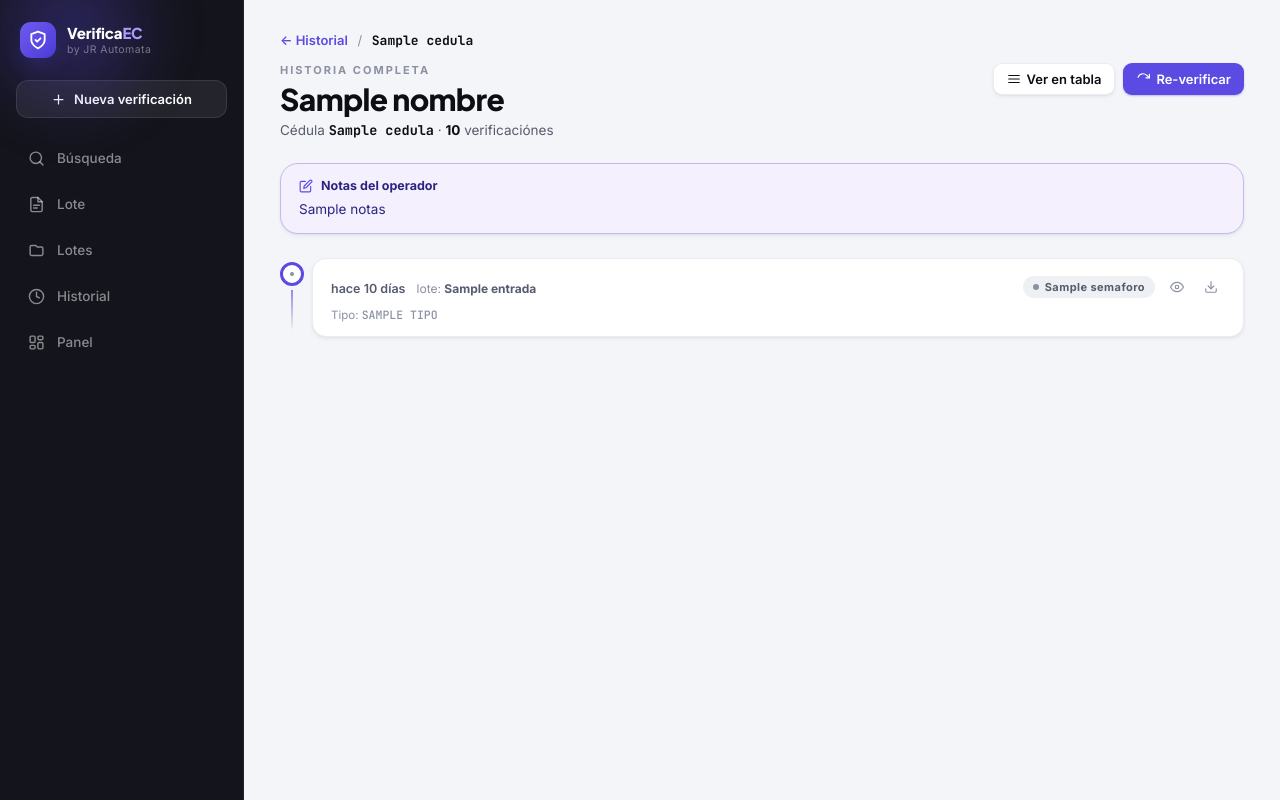
After one commit to JostinRendonL/jr-verifica-ec, a Python web app: template src/templates/timeline.html in a window 1280 px wide. The commit adds this page. Run offline with Jinja, Linux system fonts and the light colour scheme; the template is opened without the code that fills it: most values are stand-ins (such as "Sample title", 1, 10 or a date in 2020).

Commit message:
feat: email auto al terminar lote + vista timeline de cedula
1) Notificacion email cuando termina un lote:
   - processor._notificar_lote_terminado(): inspecciona job, cuenta
     semaforos, calcula duracion, envia HTML+text al user.email del
     operador que lo disparo. Best-effort, nunca rompe el job.
   - Template email_lote_terminado.html: header iris, grid de stats
     coloreado por semaforo, banner ambar si hay errores, dos CTAs
     (Ver lote / Descargar Excel), footer.
   - Reutiliza mailer.py existente (Resend/SMTP/console).
   - Link respeta APP_BASE_URL/PUBLIC_URL.
   - UX: tu mama sube un Excel a las 9am, recibe email a las 9:23am
     sin tener que refrescar.

2) Vista timeline de una cedula:
   - Nuevo endpoint GET /historial/persona/{cedula}.
   - Template timeline.html: pagina dedicada con TODA la historia de
     una persona. Linea vertical con dots coloreados por semaforo
     (apto verde, obs ambar, rech rojo, crit oscuro).
   - Cada nodo: fecha relativa + lote/individual + badge semaforo +
     acciones (ver detalle / PDF).
   - Si la cedula tiene notas: bloque violeta arriba.
   - Header con nombre + cedula + boton 'Re-verificar' y 'Ver en tabla'.
   - La cedula en historial.html ahora es un link a su timeline.

Tests: 101/101. Sin regresion.

Co-Authored-By: Claude Sonnet 4.6 <noreply@anthropic.com>

```diff
--- a/src/templates/historial.html
+++ b/src/templates/historial.html
@@ -271,7 +271,9 @@
               {% endif %}
             </td>
             {# Cédula #}
-            <td style="padding:13px 14px;font-family:var(--font-m);font-size:13px;font-weight:700;color:var(--text);white-space:nowrap;">{{ e.cedula }}</td>
+            <td style="padding:13px 14px;font-family:var(--font-m);font-size:13px;font-weight:700;color:var(--text);white-space:nowrap;">
+              <a href="/historial/persona/{{ e.cedula }}" style="color:var(--text);text-decoration:none;" title="Ver toda la historia de esta persona">{{ e.cedula }}</a>
+            </td>
             {# Nombre #}
             <td style="padding:13px 14px;font-size:13.5px;max-width:200px;">
               <div style="display:flex;align-items:center;gap:5px;" id="nom-row-{{ e.cedula }}">
--- /dev/null
+++ b/src/templates/timeline.html
@@ -0,0 +1,148 @@
+{% extends "base.html" %}
+{% block title %}{{ nombre }} · Historia · JR Verifica EC{% endblock %}
+
+{% block content %}
+<style>
+.tl-track { position: relative; padding-left: 32px; margin-top: 24px; }
+.tl-track::before {
+  content: ''; position: absolute; left: 11px; top: 8px; bottom: 8px;
+  width: 2px; background: linear-gradient(180deg, var(--primary), var(--line)); border-radius: 2px;
+}
+.tl-node { position: relative; margin-bottom: 22px; }
+.tl-dot {
+  position: absolute; left: -32px; top: 4px;
+  width: 24px; height: 24px; border-radius: 50%;
+  background: var(--surface); border: 3px solid var(--primary);
+  display: flex; align-items: center; justify-content: center;
+  box-shadow: 0 0 0 4px var(--canvas);
+}
+.tl-dot.apto  { border-color: var(--apto); }
+.tl-dot.obs   { border-color: var(--obs); }
+.tl-dot.rech  { border-color: var(--rech); }
+.tl-dot.crit  { border-color: var(--crit); }
+.tl-card {
+  background: var(--surface); border: 1px solid var(--line); border-radius: 14px;
+  padding: 14px 18px; box-shadow: var(--sh-sm);
+  transition: box-shadow .15s, transform .15s;
+}
+.tl-card:hover { box-shadow: var(--sh-md); transform: translateX(2px); }
+.tl-head { display: flex; align-items: center; justify-content: space-between; gap: 12px; flex-wrap: wrap; margin-bottom: 6px; }
+.tl-date { font-size: 12.5px; color: var(--text2); font-weight: 600; }
+.tl-meta { font-size: 12px; color: var(--text3); }
+.tl-actions { display: flex; gap: 6px; }
+.tl-act-btn {
+  width: 28px; height: 28px; border-radius: 8px; border: none; cursor: pointer;
+  background: transparent; color: var(--text3);
+  display: flex; align-items: center; justify-content: center; text-decoration: none;
+  transition: all .15s;
+}
+.tl-act-btn:hover { background: var(--line2); color: var(--text); }
+</style>
+
+<div class="vr-page">
+  <div style="margin-bottom:14px;font-size:13px;color:var(--text2);">
+    <a href="/historial" style="color:var(--primary);font-weight:600;">← Historial</a>
+    <span style="color:var(--text3);margin:0 6px;">/</span>
+    <span style="color:var(--text);font-weight:600;font-family:var(--font-m);">{{ cedula }}</span>
+  </div>
+
+  <div class="vr-ph">
+    <div>
+      <div class="vr-eyebrow">Historia completa</div>
+      <h1 class="vr-title">{{ nombre }}</h1>
+      <p class="vr-sub">
+        Cédula <strong style="color:var(--text);font-family:var(--font-m);">{{ cedula }}</strong>
+        · <strong style="color:var(--text);">{{ total }}</strong> verificación{{ 'es' if total != 1 else '' }}
+      </p>
+    </div>
+    <div style="display:flex;gap:8px;flex-wrap:wrap;">
+      <a href="/historial?cedula={{ cedula }}" class="vr-btn vr-btn-sec vr-btn-sm">
+        <svg width="14" height="14" viewBox="0 0 24 24" fill="none" stroke="currentColor" stroke-width="2" stroke-linecap="round" stroke-linejoin="round"><line x1="3" y1="6" x2="21" y2="6"/><line x1="3" y1="12" x2="21" y2="12"/><line x1="3" y1="18" x2="21" y2="18"/></svg>
+        Ver en tabla
+      </a>
+      <a href="/?cedula={{ cedula }}" class="vr-btn vr-btn-pri vr-btn-sm">
+        <svg width="14" height="14" viewBox="0 0 24 24" fill="none" stroke="currentColor" stroke-width="2" stroke-linecap="round" stroke-linejoin="round"><polyline points="23 4 23 10 17 10"/><path d="M3.51 9a9 9 0 0 1 14.85-3.36L23 10"/></svg>
+        Re-verificar
+      </a>
+    </div>
+  </div>
+
+  {% if notas %}
+  <div class="vr-card" style="padding:14px 18px;margin-bottom:18px;background:#F4F0FE;border-color:#C5B8F2;">
+    <div style="display:flex;align-items:center;gap:8px;margin-bottom:6px;">
+      <svg width="14" height="14" viewBox="0 0 24 24" fill="none" stroke="#5B4BE3" stroke-width="2" stroke-linecap="round" stroke-linejoin="round"><path d="M11 4H4a2 2 0 0 0-2 2v14a2 2 0 0 0 2 2h14a2 2 0 0 0 2-2v-7"/><path d="M18.5 2.5a2.121 2.121 0 0 1 3 3L12 15l-4 1 1-4 9.5-9.5z"/></svg>
+      <span style="font-weight:700;font-size:12.5px;color:#2C2480;">Notas del operador</span>
+    </div>
+    <div style="font-size:13.5px;color:#2C2480;white-space:pre-wrap;line-height:1.5;">{{ notas }}</div>
+  </div>
+  {% endif %}
+
+  <div class="tl-track">
+    {% for e in entradas %}
+    {% set sem = e.semaforo or '' %}
+    {% set cls = 'sin' %}
+    {% if 'APTO' in sem %}{% set cls = 'apto' %}
+    {% elif 'OBSERVACIÓN' in sem %}{% set cls = 'obs' %}
+    {% elif 'CRÍTICO' in sem %}{% set cls = 'crit' %}
+    {% elif 'RECHAZAR' in sem %}{% set cls = 'rech' %}
+    {% endif %}
+    {% set sg = e.edad_seg %}
+    <div class="tl-node">
+      <div class="tl-dot {{ cls }}">
+        {% if cls == 'apto' %}
+          <svg width="10" height="10" viewBox="0 0 24 24" fill="none" stroke="var(--apto)" stroke-width="3.5" stroke-linecap="round" stroke-linejoin="round"><polyline points="20 6 9 17 4 12"/></svg>
+        {% elif cls == 'obs' %}
+          <svg width="10" height="10" viewBox="0 0 24 24" fill="none" stroke="var(--obs)" stroke-width="3.5"><circle cx="12" cy="12" r="1"/></svg>
+        {% elif cls == 'rech' or cls == 'crit' %}
+          <svg width="10" height="10" viewBox="0 0 24 24" fill="none" stroke="var(--rech)" stroke-width="3.5" stroke-linecap="round"><line x1="18" y1="6" x2="6" y2="18"/><line x1="6" y1="6" x2="18" y2="18"/></svg>
+        {% else %}
+          <svg width="8" height="8" viewBox="0 0 24 24" fill="var(--text3)"><circle cx="12" cy="12" r="6"/></svg>
+        {% endif %}
+      </div>
+      <div class="tl-card">
+        <div class="tl-head">
+          <div>
+            <span class="tl-date">
+              {% if sg < 60 %}hace {{ sg }}s
+              {% elif sg < 3600 %}hace {{ (sg // 60) }} min
+              {% elif sg < 86400 %}hace {{ (sg // 3600) }}h
+              {% else %}hace {{ (sg // 86400) }} día{{ 's' if sg // 86400 != 1 else '' }}
+              {% endif %}
+            </span>
+            <span class="tl-meta" style="margin-left:8px;">
+              {% if e.lote_nombre %}lote: <strong style="color:var(--text2);">{{ e.lote_nombre }}</strong>{% else %}búsqueda individual{% endif %}
+            </span>
+          </div>
+          <div style="display:flex;align-items:center;gap:8px;">
+            {% if 'APTO' in sem %}
+              <span class="vsem vsem-apto"><span class="vsem-dot"></span>APTO</span>
+            {% elif 'OBSERVACIÓN' in sem %}
+              <span class="vsem vsem-obs"><span class="vsem-dot"></span>OBSERVACIÓN</span>
+            {% elif 'CRÍTICO' in sem %}
+              <span class="vsem vsem-crit"><span class="vsem-dot"></span>CRÍTICO</span>
+            {% elif 'RECHAZAR' in sem %}
+              <span class="vsem vsem-rech"><span class="vsem-dot"></span>RECHAZAR</span>
+            {% elif sem %}
+              <span class="vsem vsem-sin"><span class="vsem-dot"></span>{{ sem }}</span>
+            {% endif %}
+            <div class="tl-actions">
+              <a href="/historial/{{ e.id }}" class="tl-act-btn" title="Ver detalle">
+                <svg width="14" height="14" viewBox="0 0 24 24" fill="none" stroke="currentColor" stroke-width="2" stroke-linecap="round" stroke-linejoin="round"><path d="M1 12s4-8 11-8 11 8 11 8-4 8-11 8-11-8-11-8z"/><circle cx="12" cy="12" r="3"/></svg>
+              </a>
+              <a href="/historial/{{ e.id }}/pdf" class="tl-act-btn" title="PDF">
+                <svg width="14" height="14" viewBox="0 0 24 24" fill="none" stroke="currentColor" stroke-width="2" stroke-linecap="round" stroke-linejoin="round"><path d="M21 15v4a2 2 0 0 1-2 2H5a2 2 0 0 1-2-2v-4"/><polyline points="7 10 12 15 17 10"/><line x1="12" y1="15" x2="12" y2="3"/></svg>
+              </a>
+            </div>
+          </div>
+        </div>
+        {% if e.tipo %}
+        <div style="font-size:11.5px;color:var(--text3);margin-top:4px;">
+          Tipo: <span style="text-transform:uppercase;font-family:var(--font-m);">{{ e.tipo }}</span>
+        </div>
+        {% endif %}
+      </div>
+    </div>
+    {% endfor %}
+  </div>
+</div>
+{% endblock %}
```
Also changed, not shown: src/main.py (+29 -0 lines), src/processor.py (+85 -0 lines), src/templates/email_lote_terminado.html (added, +100 -0 lines).
